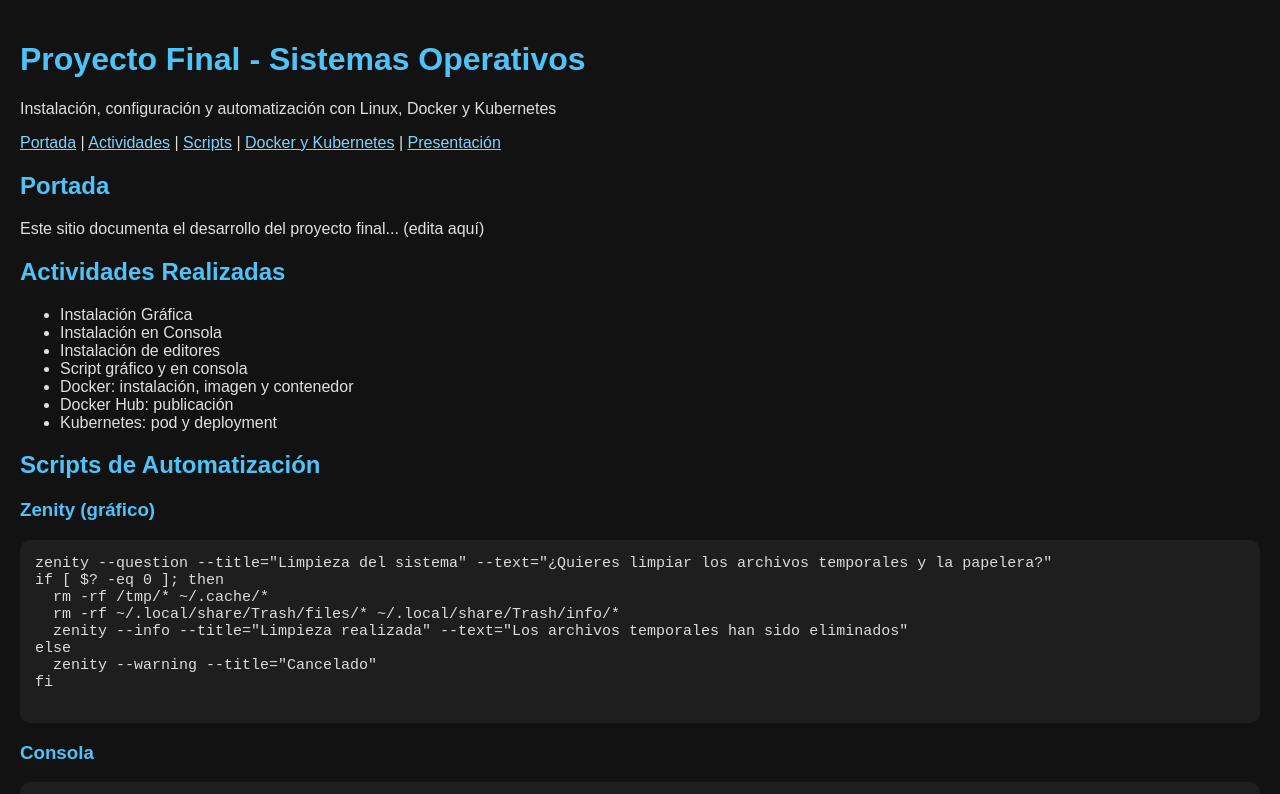
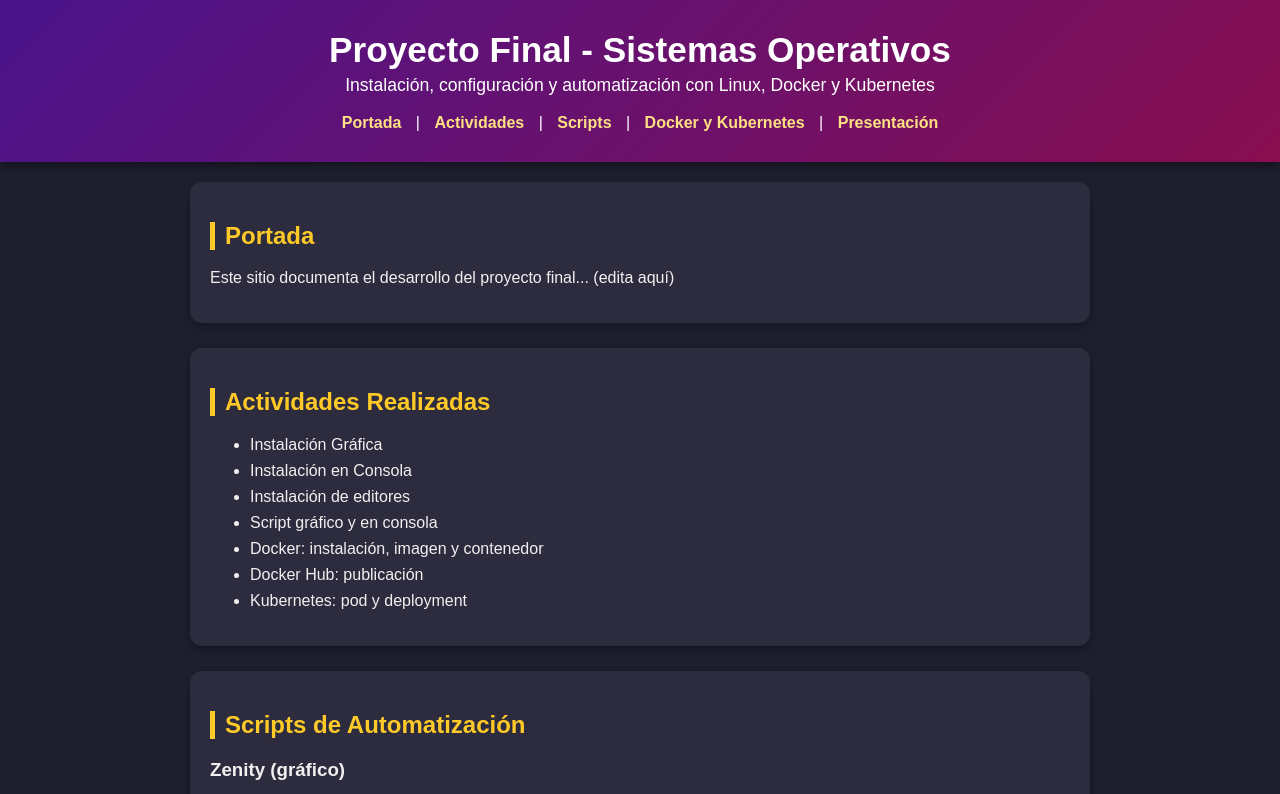
Before and after one commit to carlosalejandrohenao-boop/Sistemas-Operativo.github.io, a plain HTML site: page index.html in a window 1280 px wide. Shown: the top 794 px of the page. Drawn offline with Linux system fonts and the light colour scheme.

Commit message:
Update styles.css

```diff
--- a/styles.css
+++ b/styles.css
@@ -1,31 +1,97 @@
-/* Fondo general */
+/* ======= ESTILOS GENERALES ======= */
 body {
-    background: #121212;
-    color: #e0e0e0;
     font-family: Arial, sans-serif;
     margin: 0;
+    padding: 0;
+    background: #1e1e2f;  /* Fondo oscuro bonito */
+    color: #f0f0f0;
+}
+
+/* ======= HEADER ======= */
+header {
+    background: linear-gradient(135deg, #4a148c, #880e4f);
+    padding: 30px;
+    text-align: center;
+    color: white;
+    box-shadow: 0 4px 10px rgba(0,0,0,0.4);
+}
+
+header h1 {
+    margin: 0;
+    font-size: 2.2rem;
+}
+
+header p {
+    font-size: 1.1rem;
+    margin-top: 5px;
+}
+
+/* ======= MENÚ ======= */
+nav a {
+    color: #ffe082;
+    text-decoration: none;
+    margin: 0 10px;
+    font-weight: bold;
+}
+
+nav a:hover {
+    color: #ffca28;
+    text-decoration: underline;
+}
+
+/* ======= SECCIONES ======= */
+main {
+    width: 90%;
+    max-width: 900px;
+    margin: auto;
     padding: 20px;
 }
 
-/* Títulos */
-h1, h2, h3 {
-    color: #4fc3f7;
+section {
+    background: #2c2c3e;
+    padding: 20px;
+    border-radius: 12px;
+    margin-bottom: 25px;
+    box-shadow: 0 4px 10px rgba(0,0,0,0.3);
 }
 
-/* Caja para código */
+section h2 {
+    color: #ffca28;
+    border-left: 5px solid #ffca28;
+    padding-left: 10px;
+}
+
+/* ======= LISTAS ======= */
+ul li, ol li {
+    margin: 8px 0;
+}
+
+/* ======= BLOQUES DE CÓDIGO ======= */
 pre {
-    background: #1e1e1e;
+    background: #111122;
     padding: 15px;
     border-radius: 10px;
     overflow-x: auto;
-    color: #dcdcdc;
-    font-size: 15px;
+    color: #c5e1a5;
+    border: 1px solid #333;
 }
 
-/* Links del menú (si tienes) */
-a {
-    color: #81d4fa;
+/* ======= VIDEOS ======= */
+.video {
+    margin-top: 15px;
+    text-align: center;
 }
-a:hover {
-    color: #29b6f6;
+
+video, iframe {
+    border-radius: 12px;
+    box-shadow: 0 4px 15px rgba(0,0,0,0.4);
 }
+
+/* ======= FOOTER ======= */
+footer {
+    background: #111;
+    text-align: center;
+    padding: 20px;
+    margin-top: 40px;
+    color: #aaa;
+}
```
